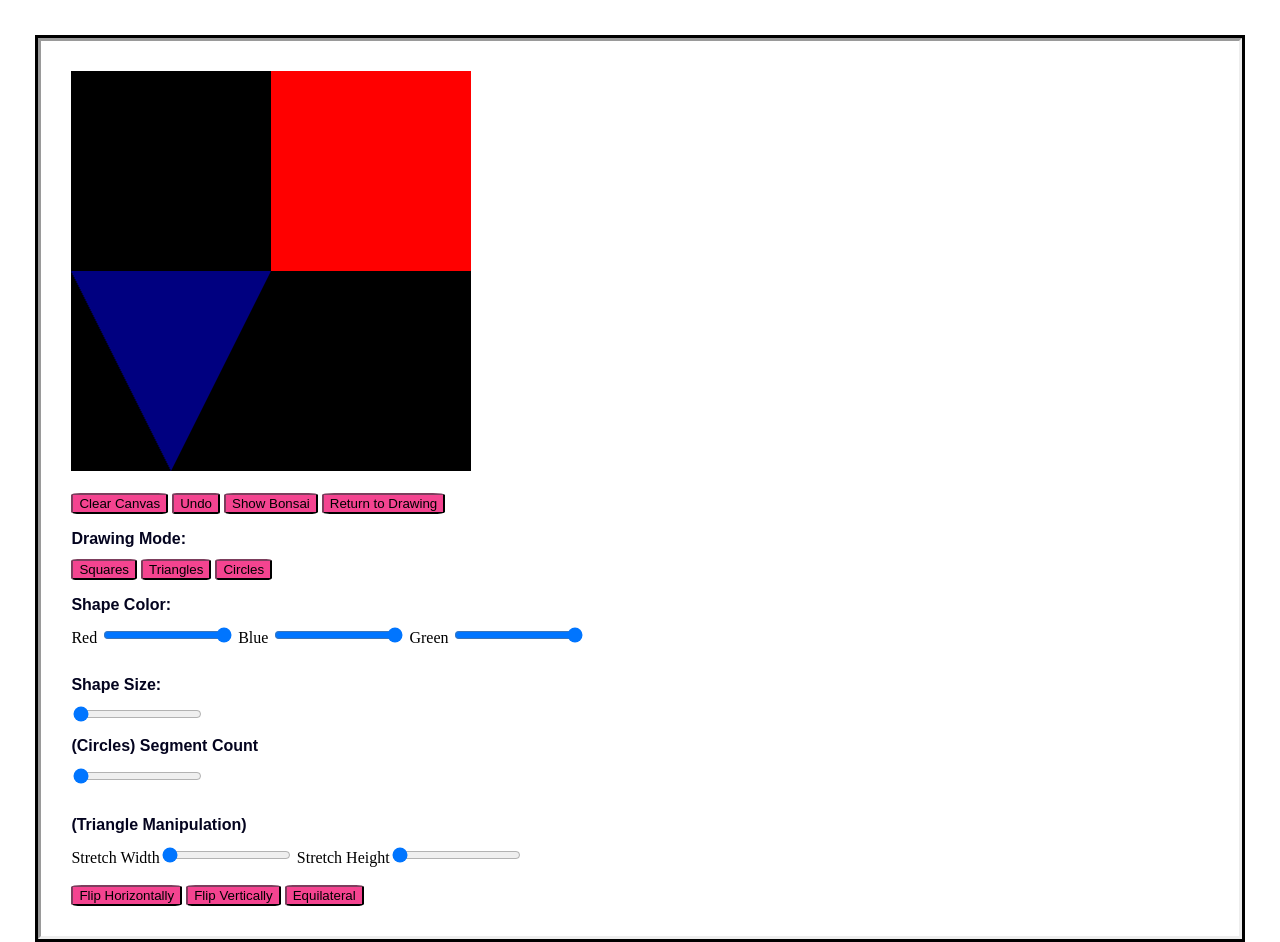
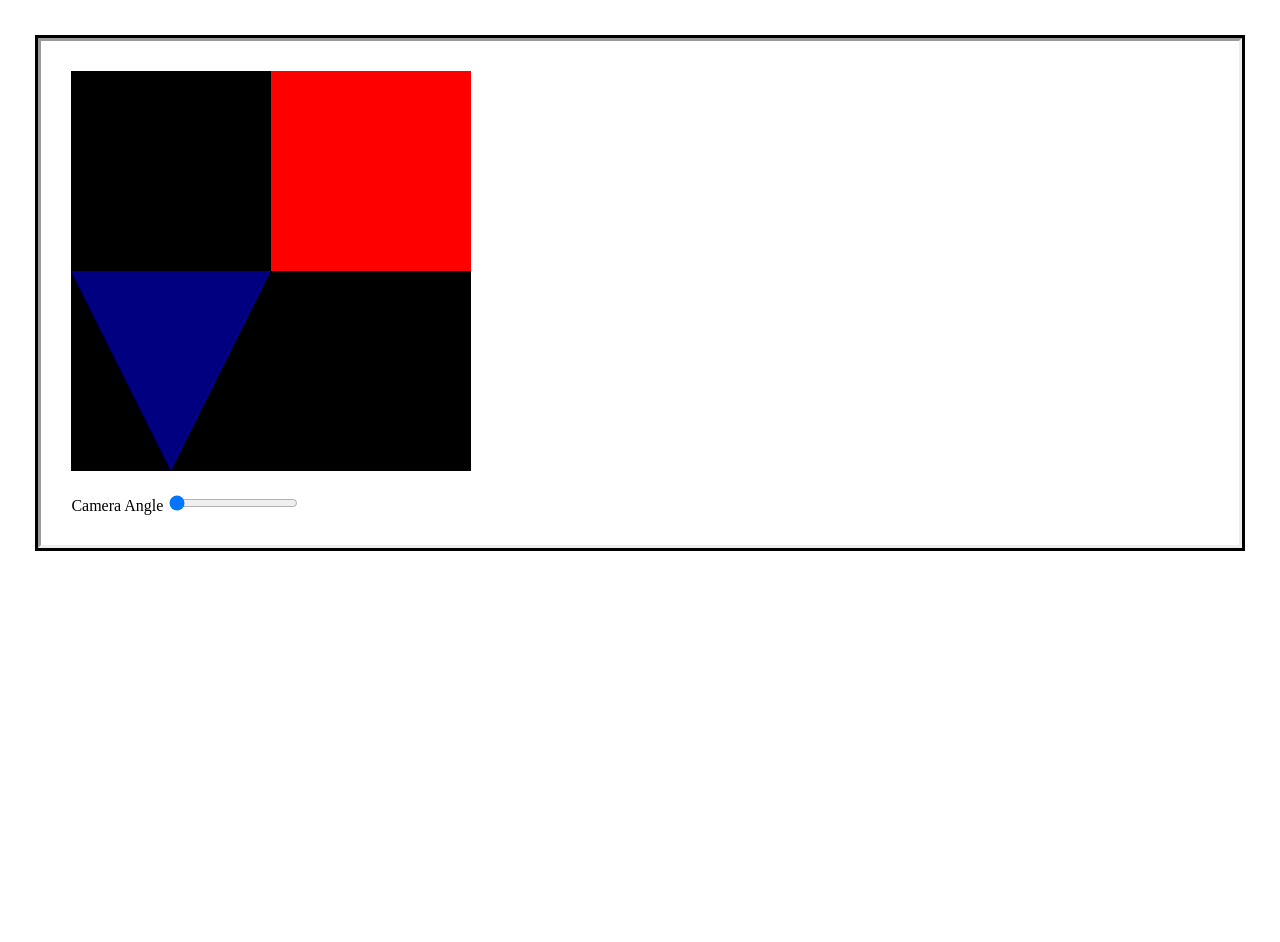
Before and after one commit to rbcabanks/Assignment_2, a plain HTML site: page ch02/asg1.html in a window 1280 px wide. After the commit the page ends 800 px from the top, so only its background shows below. Drawn offline with Linux system fonts and the light colour scheme.

Commit message:
got rotation

```diff
--- a/ch02/asg1.html
+++ b/ch02/asg1.html
@@ -25,7 +25,10 @@
     <img id="img22" src="img.jpg" width="400" height="300"/>
   </div>
 -->
-
+<br></br>
+Camera Angle
+  <input type="range" min="0" max="100" value="0" class="slider" id="camera">
+<!--
   <br></br>
   <button type="button" id="clear">Clear Canvas</button>
   <button type="button" id="delete">Undo</button>
@@ -58,7 +61,7 @@
   <button type="button" id="fliph">Flip Horizontally</button>
   <button type="button" id="flipv">Flip Vertically</button>
   <button type="button" id="eql">Equilateral</button>
-
+  -->
 
   <script src="../lib/webgl-utils.js"></script>
   <script src="../lib/webgl-debug.js"></script>
--- a/ch02/asg1.js
+++ b/ch02/asg1.js
@@ -3,9 +3,10 @@
 var VSHADER_SOURCE =
   'attribute vec4 a_Position;\n' +
   'uniform mat4 u_ModelMatrix;\n' +
+  'uniform mat4 u_GlobalRotateMatrix;\n' +
   'uniform float u_Size;\n' +
   'void main() {\n' +
-  '  gl_Position = u_ModelMatrix * a_Position;\n' +
+  '  gl_Position = u_GlobalRotateMatrix* u_ModelMatrix * a_Position;\n' +
   //'gl_Position =a_Position;\n'+
   '  gl_PointSize = u_Size;\n' +
   '}\n';
@@ -43,8 +44,9 @@ let bonsaiSaveArray=[]
 let refImage=document.getElementById('img2')
 let u_ModelMatrix;
 
+let gAnimalGlobalRotation=0;
 function addActionsForUI() { // used this resource "https://www.w3schools.com/howto/howto_js_rangeslider.asp"
-  document.getElementById('clear').onclick = function () { g_shapesList = []; renderAllShapes();};
+  /*document.getElementById('clear').onclick = function () { g_shapesList = []; renderAllShapes();};
   document.getElementById('delete').onclick = function () { g_shapesList.splice(-1); renderAllShapes();}; // wanted to add this function because thought it might be helpful for drawing
   //document.getElementById('bonsai').onclick = function () {saveBonsai(); console.log(g_shapesList);};
   document.getElementById('bonsaip').onclick = function () {canvas.style.display = "none"; renderAllShapes(); display2.style.display="block"; refImage.style.display="block";printBonsai();};
@@ -63,6 +65,9 @@ function addActionsForUI() { // used this resource "https://www.w3schools.com/ho
   document.getElementById('eql').onclick = function () {if(g_eql==false){g_eql=true}else{g_eql=false};};
   document.getElementById('width').addEventListener('mouseup', function () { g_width= this.value; console.log('g_width'+g_width);}); //g_selectedColor[0]=this.value/100;
   document.getElementById('height').addEventListener('mouseup', function () { g_height= this.value; }); //g_selectedColor[0]=this.value/100;
+*/
+  document.getElementById('camera').addEventListener('mouseup', function () {gAnimalGlobalRotation=this.value; renderAllShapes();}); //g_selectedColor[0]=this.value/100;
+
 }
 
 function setupWebGL() {
@@ -113,6 +118,11 @@ function connectVariablesToGLSL() {
     console.log('Failed to get the storage location of u_ModelMatrix');
     return;
   }
+  u_GlobalRotateMatrix = gl.getUniformLocation(gl.program, 'u_GlobalRotateMatrix');
+  if (!u_GlobalRotateMatrix) {
+    console.log('Failed to get the storage location of u_GlobalRotateMatrix');
+    return;
+  }
 
 }
 
@@ -127,7 +137,11 @@ function printBonsai(){
 function renderAllShapes() {
   //var startTime = performance.now();
   // Clear <canvas>
-  gl.clear(gl.COLOR_BUFFER_BIT | gl.DEPTH_BUFFER_BIT);
+
+  console.log(gAnimalGlobalRotation);
+  var globalRotMat=new Matrix4().rotate(gAnimalGlobalRotation,0,1,0);
+  gl.uniformMatrix4fv(u_GlobalRotateMatrix,false,globalRotMat.elements);
+  gl.clear(gl.COLOR_BUFFER_BIT);
 
   var xformMatrix = new Matrix4();
   var u_xformMatrix = gl.getUniformLocation(gl.program, 'u_ModelMatrix'); //
```
